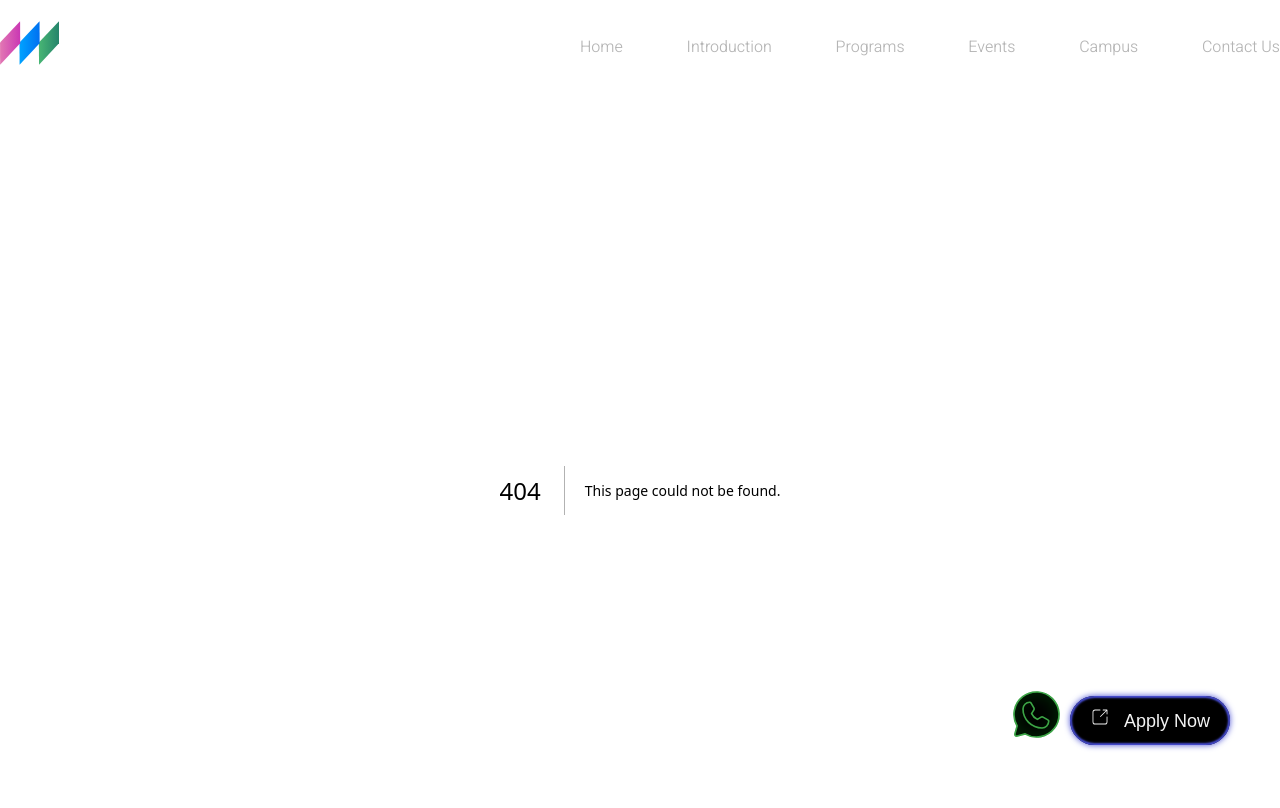
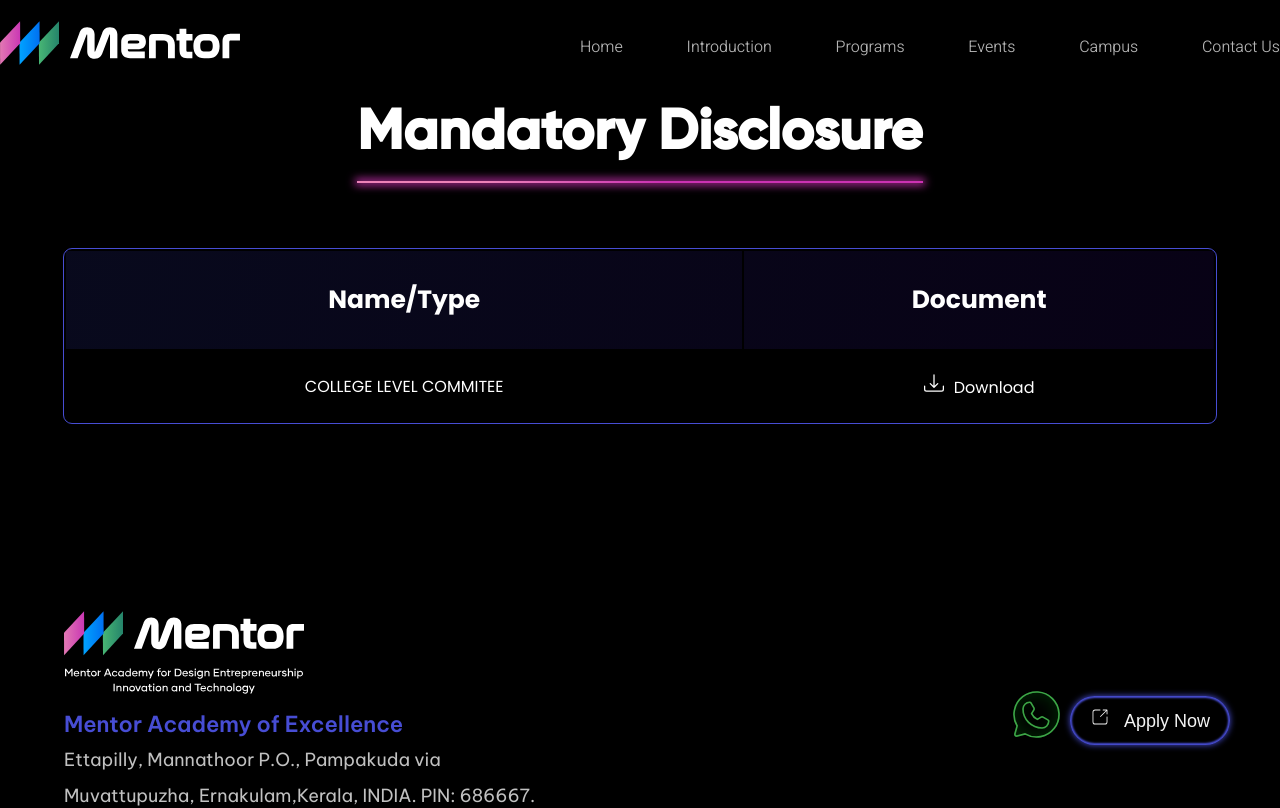
Before and after one commit to fegno/mentor-nextJs, a Next.js app: page /mandatory-disclosure in a window 1280 px wide. Before the commit this address had no page. Shown: the top 808 px of the page. Built offline with nearby package versions, Linux system fonts and the light colour scheme.

Commit message:
latest build

```diff
--- a/src/compnents/footer/Const.ts
+++ b/src/compnents/footer/Const.ts
@@ -26,23 +26,19 @@
       link: "/loa-and-eoa",
     },
     {
-      title: "Grievance Redressal Cell - College",
+      title: "Mandatory Disclosure",
+      link: "/mandatory-disclosure",
+    },
+    {
+      title: "Grievance Redressal Cell",
       link: "https://docs.google.com/forms/d/e/1FAIpQLSd4XIBIabEK4X3dUcj-E2nySTghOatHsf9JgK10jnHdGCRjFQ/viewform?usp=send_form",
       redirect:true
     },
     {
-      title: "Grievance Redressal Cell - University",
+      title: "AICTE Grievance Redressal Cell",
       link: "https://www.aicte-india.org/bureaus/grievance-redressal",
       redirect:true
     },
-  ],
-  COURSES: [
-    { title: "B.Tech in CS", link: "/course-detail/6" },
-    { title: "B.Tech in AI and ML", link: "/course-detail/3" },
-    { title: "B.Tech in AI and DSc", link: "/course-detail/5" },
-    { title: "B.Tech in IOT", link: "/course-detail/8" },
-    { title: "B.Tech in CYBER SECURITY", link: "/course-detail/7" },
-    { title: "B.Tech in BLOCKCHAIN", link: "/course-detail/4" },
   ],
   SOCIAL_LINKS: [
     {
--- a/src/compnents/table/Table.module.scss
+++ b/src/compnents/table/Table.module.scss
@@ -5,8 +5,13 @@
   border-radius: 8px;
   overflow: hidden;
   tr{
+    transition: all ease 0.5s;
     &:nth-child(even){
       background-color: #040409;
+    }
+    &:hover{
+      background-color: #0d0d22;
+      transition: all ease 0.5s;
     }
   }
   thead {
@@ -21,6 +26,11 @@
       #000000;
     th {
       padding: 30px 5px;
+    }
+    tr{
+      &:hover{
+        background-color: transparent;
+      }
     }
   }
   th,
--- /dev/null
+++ b/src/pages/mandatory-disclosure/MandatoryDisclosure.module.scss
@@ -0,0 +1,9 @@
+.mandatory{
+    .table_wrapper{
+        margin: 50px 0;
+        .icon{
+            font-size: 20px;
+            padding-right: 10px;
+        }
+    }
+}
--- /dev/null
+++ b/src/pages/mandatory-disclosure/index.tsx
@@ -0,0 +1,55 @@
+import React from "react";
+import style from "./MandatoryDisclosure.module.scss";
+import Container from "@/compnents/container";
+import Title from "@/compnents/title";
+import Table from "@/compnents/table";
+import Link from "next/link";
+import { BsDownload } from "react-icons/bs";
+
+const MandatoryDisclosure: React.FC = () => {
+  const DATA = [
+    {
+      title: "COLLEGE LEVEL COMMITEE",
+      file: "/pdf/disclosure/COLLEGE LEVEL COMMITEE.docx.pdf",
+    },
+  ];
+
+  return (
+    <div className={style.mandatory}>
+      <Container>
+        <div className={style.title}>
+          <Title title="Mandatory Disclosure" />
+        </div>
+        <div className={style.table_wrapper}>
+          <Table>
+            <thead>
+              <tr>
+                <th>Name/Type</th>
+                <th>Document</th>
+              </tr>
+            </thead>
+            <tbody>
+              {DATA.map((item: any, index: any) => {
+                return (
+                  <tr key={index}>
+                    <td>{item?.title}</td>
+                    <td>
+                      <Link href={item?.file} target="_blank">
+                        <span className={style.icon}>
+                          <BsDownload />
+                        </span>
+                        Download
+                      </Link>
+                    </td>
+                  </tr>
+                );
+              })}
+            </tbody>
+          </Table>
+        </div>
+      </Container>
+    </div>
+  );
+};
+
+export default MandatoryDisclosure;
```
Also changed, not shown: src/compnents/footer/index.tsx (+4 -7 lines), src/pages/loa-and-eoa/const.ts (deleted, +0 -19 lines), src/pages/loa-and-eoa/index.tsx (+18 -1 lines), 1 other file (tests, documents, lock files or other folders).
